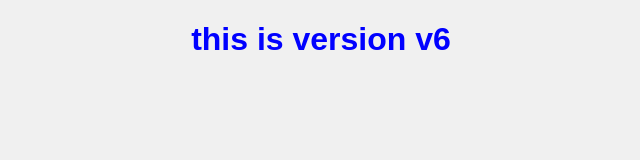
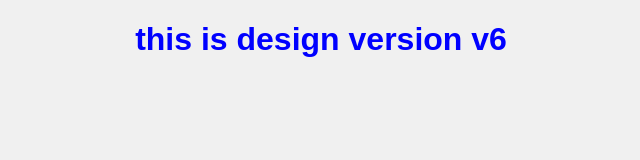
Before and after one commit to nikhilsoniya3600-blip/my-repo, a plain HTML site: page index.html in a window 1280 px wide. Shown: the whole page, without its empty margins (319-959 px from the left). Drawn offline with Linux system fonts and the light colour scheme.

Commit message:
added design in v6

```diff
--- a/index.html
+++ b/index.html
@@ -7,6 +7,6 @@
     <title>Document</title>
 </head>
 <body>
-    <h1> this is version v6</h1>
+    <h1> this is design version v6</h1>
 </body>
 </html>
```
